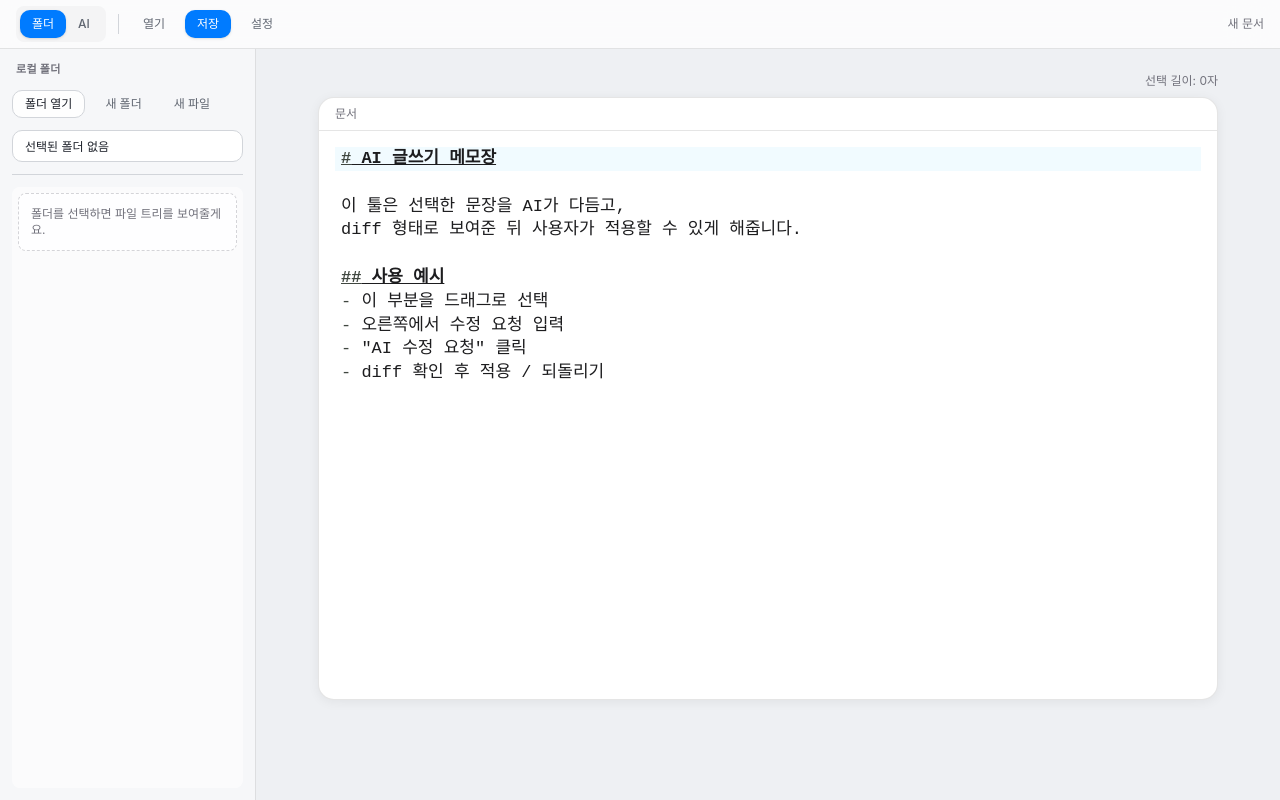
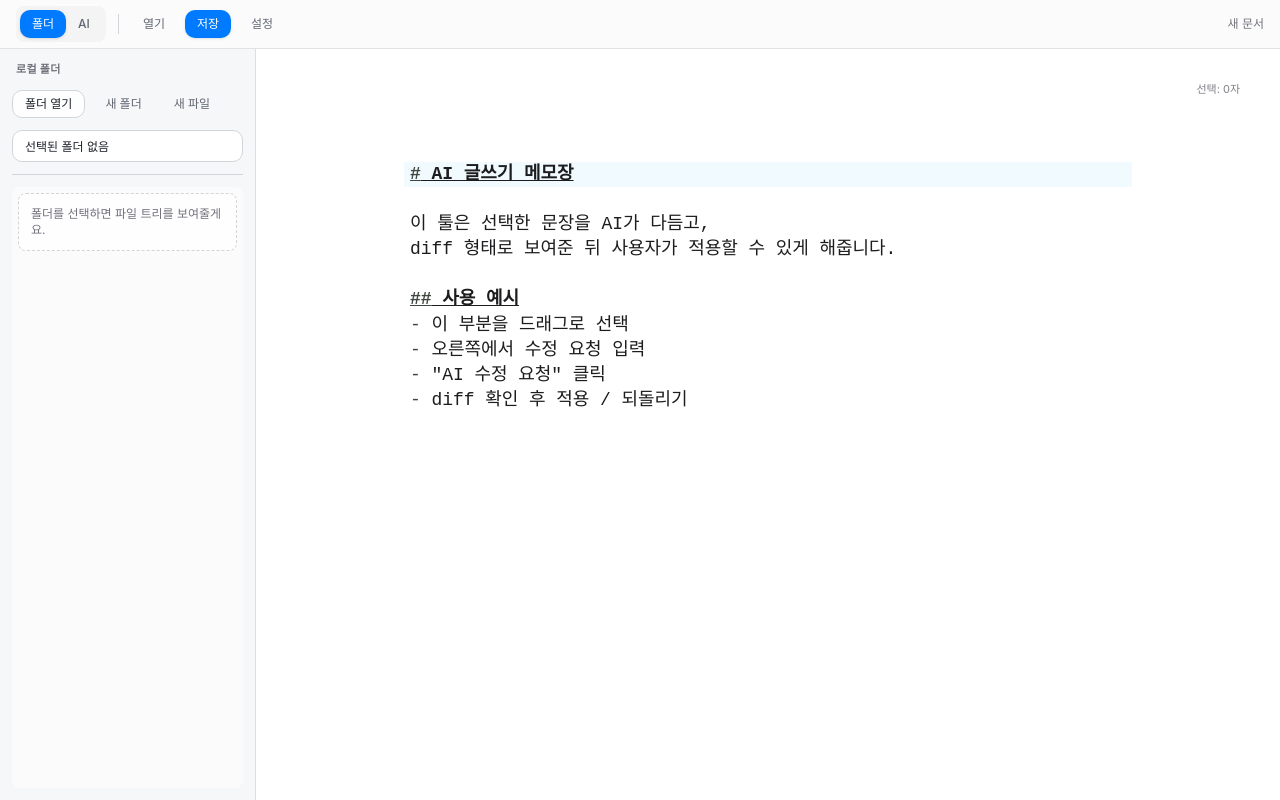
Before and after one commit to jglee96/geur, a React app: page / in a window 1280 px wide. Built offline with nearby package versions, Linux system fonts and the light colour scheme; the HTML template or start-up script is replaced by a standard one; a web font is replaced by a local one.

Commit message:
Improve editor to match Apple HIG

```diff
--- a/src/App.css
+++ b/src/App.css
@@ -78,8 +78,10 @@
       -apple-system,
       BlinkMacSystemFont,
       sans-serif;
-    font-size: 17px;
-    line-height: 1.7;
+    font-size: 18px;
+    line-height: 1.82;
+    font-weight: 430;
+    letter-spacing: -0.003em;
     color: #1d1d1f;
     background: transparent !important;
     border: 0 !important;
@@ -93,9 +95,53 @@
 
   .cm-content {
     padding: 0;
+    width: 100%;
+    max-width: 74ch;
+    margin: 0 auto;
+  }
+
+  .cm-scroller {
+    font-variant-ligatures: common-ligatures contextual;
   }
 
   .cm-line {
-    padding: 0 2px;
+    padding: 0;
+  }
+
+  .cm-header-1 {
+    font-size: 2.08rem;
+    font-weight: 700;
+    line-height: 1.2;
+    letter-spacing: -0.012em;
+    margin-top: 1.45rem;
+    margin-bottom: 0.62rem;
+  }
+
+  .cm-header-2 {
+    font-size: 1.62rem;
+    font-weight: 700;
+    line-height: 1.24;
+    letter-spacing: -0.01em;
+    margin-top: 1.24rem;
+    margin-bottom: 0.52rem;
+  }
+
+  .cm-header-3 {
+    font-size: 1.3rem;
+    font-weight: 650;
+    line-height: 1.3;
+    letter-spacing: -0.008em;
+    margin-top: 1.04rem;
+    margin-bottom: 0.42rem;
+  }
+
+  .cm-header-4,
+  .cm-header-5,
+  .cm-header-6 {
+    font-size: 1.05rem;
+    font-weight: 600;
+    line-height: 1.4;
+    margin-top: 0.85rem;
+    margin-bottom: 0.3rem;
   }
 }
--- a/src/app/App.tsx
+++ b/src/app/App.tsx
@@ -280,7 +280,7 @@ function AppContent() {
           />
         </aside>
 
-        <section className="flex min-h-0 min-w-0 self-stretch justify-center overflow-y-auto px-8 py-6">
+        <section className="flex min-h-0 min-w-0 self-stretch justify-center overflow-y-auto bg-white px-10 py-8">
           <EditorPanel
             docText={docText}
             selection={selection}
--- a/src/widgets/editor-panel/ui/EditorPanel.tsx
+++ b/src/widgets/editor-panel/ui/EditorPanel.tsx
@@ -85,14 +85,17 @@ export const EditorPanel = memo(function EditorPanel({
   );
 
   return (
-    <div className="flex w-full max-w-[900px] flex-col gap-2">
-      <div className="text-right text-xs text-zinc-500">
-        선택 길이: {selection.text.length}자
+    <div className="flex w-full max-w-[1080px] flex-col gap-2">
+      <div className="text-right text-[11px] text-zinc-500/90">
+        선택: {selection.text.length}자
       </div>
-      <div className="relative overflow-hidden rounded-2xl border border-black/10 bg-white shadow-[0_2px_12px_rgba(0,0,0,0.06)]">
-        <div className="border-b border-black/10 px-4 py-2 text-xs text-zinc-500">문서</div>
-        <div ref={containerRef} className="relative px-4 py-3">
-          <div className="min-h-[68vh] bg-transparent">
+      <div className="rounded-2xl bg-white px-8 py-10">
+        <div className="mx-auto w-full max-w-[760px]">
+          <div
+            ref={containerRef}
+            className="relative rounded-xl bg-white px-4 py-3 transition"
+          >
+            <div className="min-h-[74vh]">
               <CodeMirror
                 value={docText}
                 height="100%"
@@ -105,15 +108,11 @@ export const EditorPanel = memo(function EditorPanel({
             </div>
             {pendingChange && floatingStyle.visible ? (
               <div
-              className="absolute z-10 flex items-center gap-2 rounded-[10px] border border-zinc-300 bg-white/95 px-2.5 py-1 text-xs text-zinc-600 shadow-[0_8px_24px_rgba(0,0,0,0.14)] backdrop-blur"
+                className="absolute z-10 flex items-center gap-2 rounded-xl border border-zinc-300 bg-white/95 px-2.5 py-1.5 text-xs text-zinc-600 shadow-[0_8px_20px_rgba(0,0,0,0.14)] backdrop-blur"
                 style={{ left: floatingStyle.left, top: floatingStyle.top }}
               >
                 <span>AI 변경</span>
-              <Button
-                type="button"
-                size="sm"
-                onClick={onAcceptChange}
-              >
+                <Button type="button" size="sm" onClick={onAcceptChange}>
                   Keep
                 </Button>
                 <Button
@@ -129,5 +128,6 @@ export const EditorPanel = memo(function EditorPanel({
           </div>
         </div>
       </div>
+    </div>
   );
 });
```
Lines whose indentation alone changed are shown as unchanged.
